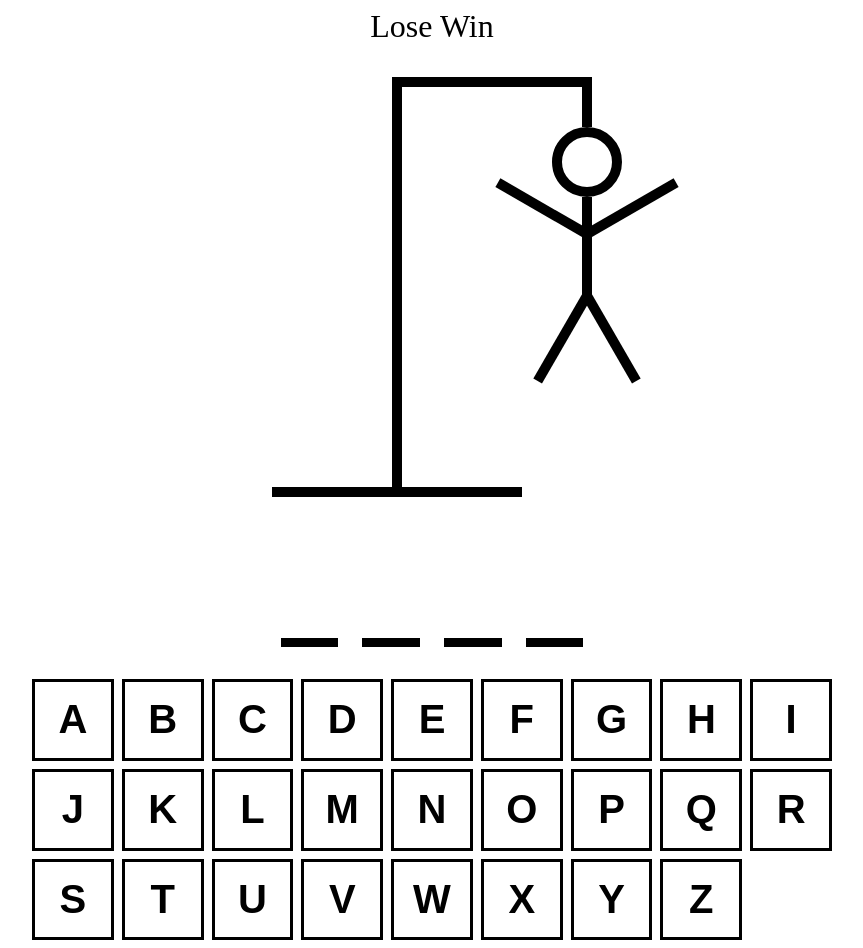
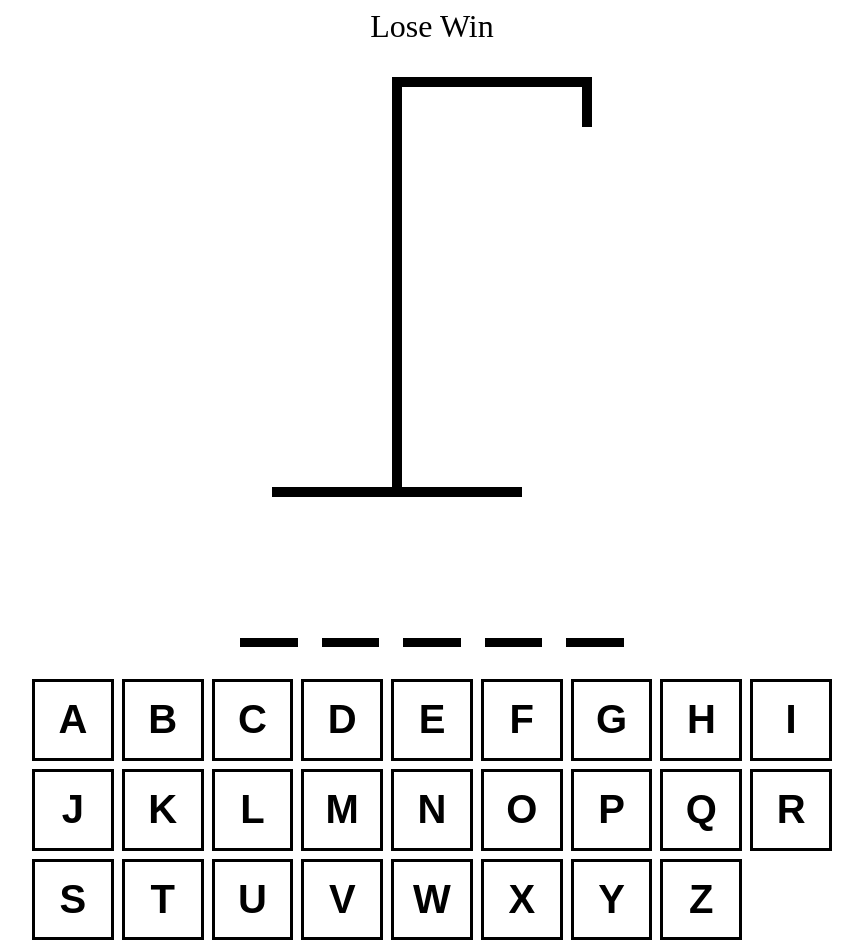
Before and after one commit to Kas-S/hangman, a React (Vite) app: page / in a window 1280 px wide. Shown: the whole page, without its empty margins (208-1071 px from the left). Built offline with nearby package versions, Linux system fonts and the light colour scheme.

Commit message:
Implemented functionality of adding letters and drawing hangman

```diff
--- a/src/App.tsx
+++ b/src/App.tsx
@@ -1,12 +1,32 @@
-import { useState } from 'react'
+import {useCallback, useEffect, useState} from 'react'
 import words from './wordList.json'
 import HangmanDrawing from "./HangmanDrawing.tsx";
 import HangmanWord from "./HangmanWord.tsx";
 import Keyboard from "./Keyboard.tsx";
 
+
 function App() {
   const [wordToGuess, setWordToGuess] = useState(() => words[Math.floor(Math.random() * words.length)])
   const [guessedLetters, setGuessedLetters] = useState<string[]>([])
+  const incorrectLetters = guessedLetters.filter(letter => !wordToGuess.includes(letter))
+
+  const addGuessedLetter = useCallback((letter: string) => {
+      if (guessedLetters.includes(letter)) return
+      setGuessedLetters(currentLetters => [...currentLetters, letter])
+  }, [guessedLetters])
+
+  useEffect(() => {
+      const handler = (e: KeyboardEvent) => {
+        if (!e.key.match(/^[a-z]$/)) return
+        e.preventDefault()
+        addGuessedLetter(e.key)
+      }
+
+      document.addEventListener('keypress', handler)
+
+      return () => document.removeEventListener('keypress', handler)
+  }, [guessedLetters])
+
   return (
     <div style={{
       maxWidth: '800px',
@@ -17,10 +37,14 @@ function App() {
       alignItems: 'center'
     }}>
       <div style={{fontSize: '2rem', textAlign: 'center'}}>Lose Win</div>
-      <HangmanDrawing />
-      <HangmanWord />
+      <HangmanDrawing numberOfWrongGuesses={ incorrectLetters.length }/>
+      <HangmanWord guessedLetters={ guessedLetters } wordToGuess={ wordToGuess }/>
       <div style={{ alignSelf: "stretch" }}>
-          <Keyboard />
+          <Keyboard
+              activeLetters={ guessedLetters.filter(letter => !wordToGuess.includes(letter)) }
+              inactiveLetters={ incorrectLetters }
+              addGuessedLetter={ addGuessedLetter }
+          />
       </div>
     </div>
   )
--- a/src/HangmanDrawing.tsx
+++ b/src/HangmanDrawing.tsx
@@ -73,15 +73,16 @@ const LEFT_LEG = (
     }}/>
 )
 
-function HangmanDrawing() {
+const BODY_PARTS = [HEAD, BODY, RIGHT_ARM, LEFT_ARM, RIGHT_LEG, LEFT_LEG]
+
+interface HangmanDrawingProps {
+        numberOfWrongGuesses: number
+}
+
+function HangmanDrawing({ numberOfWrongGuesses }: HangmanDrawingProps) {
     return (
         <div style={{position: 'relative'}}>
-            { HEAD }
-            { BODY }
-            { RIGHT_ARM }
-            { LEFT_ARM }
-            { RIGHT_LEG }
-            { LEFT_LEG }
+            {BODY_PARTS.slice(0, numberOfWrongGuesses)}
             <div style={{height: '50px', width: '10px', background: 'black', position: 'absolute', top: 0, right: 0 }}/>
             <div style={{height: '10px', width: '200px', background: 'black', marginLeft: '120px'}}/>
             <div style={{height: '400px', width: '10px', background: 'black', marginLeft: '120px'}}/>
--- a/src/HangmanWord.tsx
+++ b/src/HangmanWord.tsx
@@ -1,6 +1,10 @@
-function HangmanWord() {
-    const word: string = "test"
-    const guessedLetters: string[] = []
+interface HangmanWordProps {
+    guessedLetters: string[],
+    wordToGuess: string
+}
+
+
+function HangmanWord({guessedLetters, wordToGuess}: HangmanWordProps) {
     return (
         <div style={{
             display: 'flex',
@@ -10,7 +14,7 @@ function HangmanWord() {
             textTransform: 'uppercase',
             fontFamily: 'monospace'
         }}>
-            { word.split("").map((letter, i)=> (
+            { wordToGuess.split("").map((letter, i)=> (
                 <span style={{borderBottom: ".1em solid black"}} key={i}>
                     <span style={{
                         visibility: guessedLetters.includes(letter) ? "visible" : "hidden"
```
